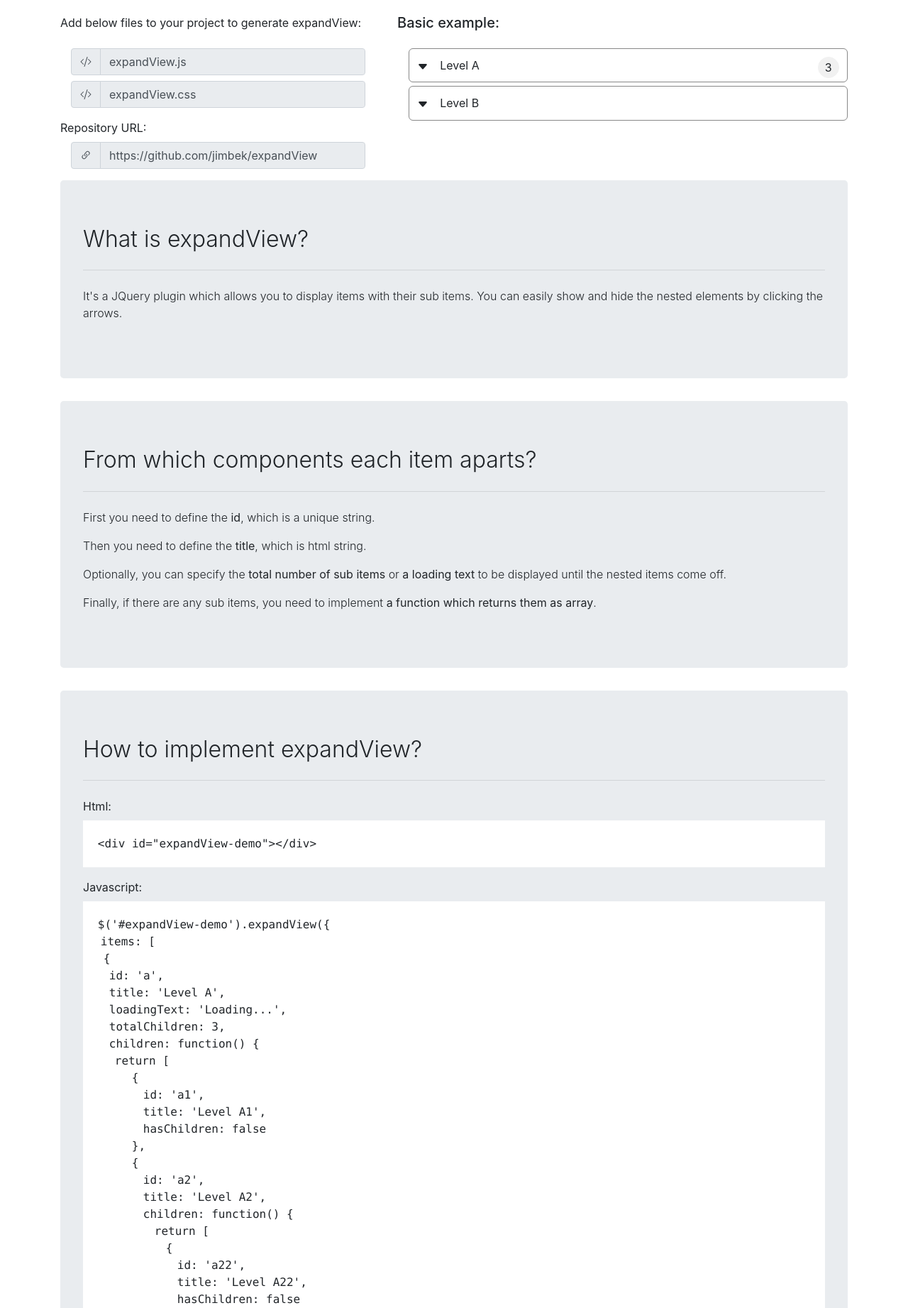
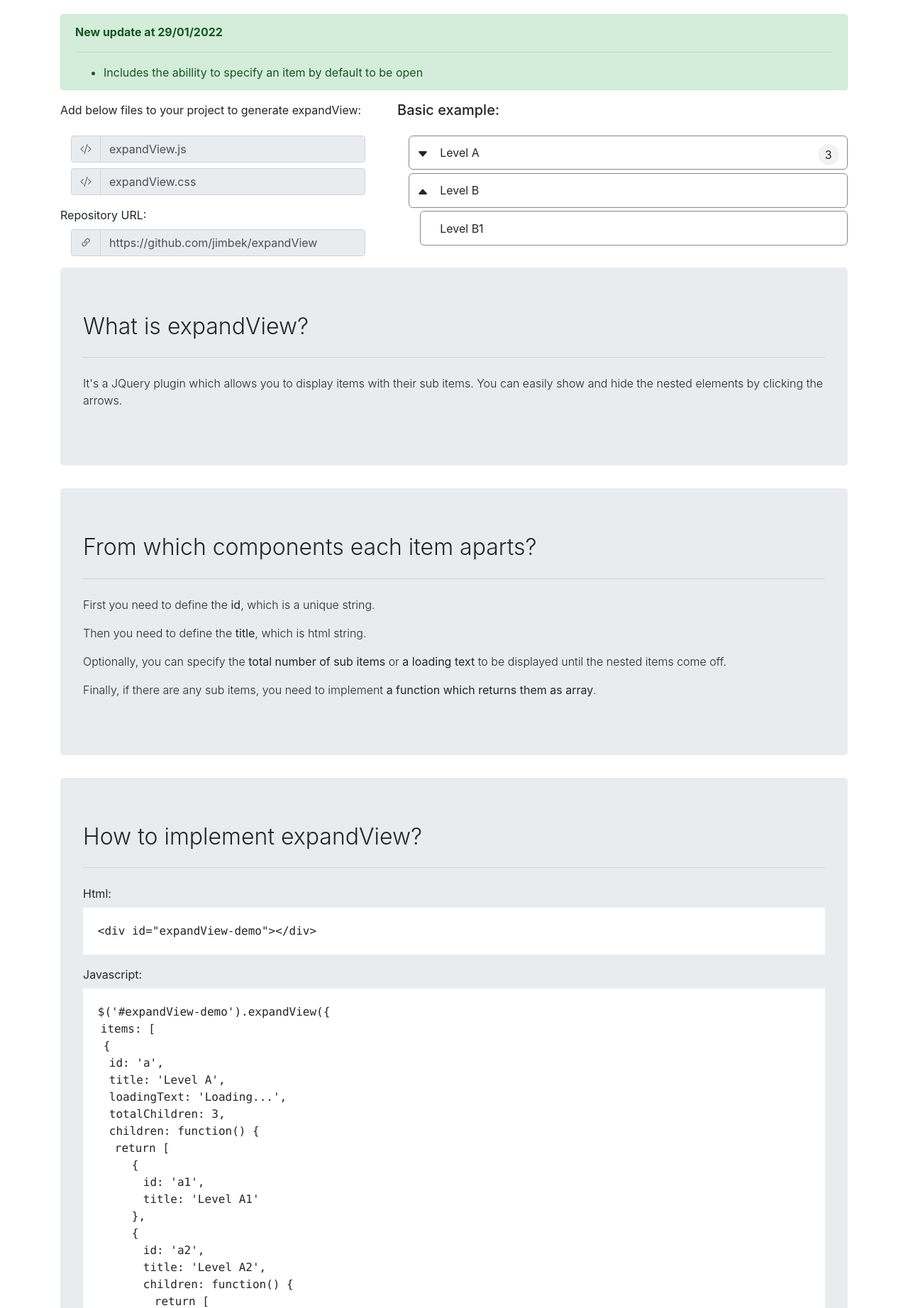
Before and after one commit to jimbek/expandView, a plain HTML site: page index.html in a window 1280 px wide. Shown: the part 60-1903 px from the top of the page at 71% size. Drawn offline with nearby package versions, Linux system fonts and the light colour scheme.

Commit message:
An item can be by default open

```diff
--- a/expandView.js
+++ b/expandView.js
@@ -49,8 +49,12 @@ jQuery.fn.extend({
           //Add left arrow
           html += '<div expand-item-id="' + options.items[i].id + '"' + ' expand-item-index="' + i + '"' +' class="expand-item-arrow">';
 
-          if (options.items[i].hasChildren == undefined || options.items[i].hasChildren == true) {
-            html += '<svg xmlns="http://www.w3.org/2000/svg" width="16" height="16" fill="currentColor" class="bi bi-caret-down-fill" viewBox="0 0 16 16"><path d="M7.247 11.14 2.451 5.658C1.885 5.013 2.345 4 3.204 4h9.592a1 1 0 0 1 .753 1.659l-4.796 5.48a1 1 0 0 1-1.506 0z"/></svg>';
+          if (options.items[i].children != undefined) {
+            if (options.items[i].open == undefined || options.items[i].open == false) {
+              html += '<svg xmlns="http://www.w3.org/2000/svg" width="16" height="16" fill="currentColor" class="bi bi-caret-down-fill" viewBox="0 0 16 16"><path d="M7.247 11.14 2.451 5.658C1.885 5.013 2.345 4 3.204 4h9.592a1 1 0 0 1 .753 1.659l-4.796 5.48a1 1 0 0 1-1.506 0z"/></svg>';
+            } else {
+              html += '<svg xmlns="http://www.w3.org/2000/svg" width="16" height="16" fill="currentColor" class="bi bi-caret-up-fill" viewBox="0 0 16 16"><path d="m7.247 4.86-4.796 5.481c-.566.647-.106 1.659.753 1.659h9.592a1 1 0 0 0 .753-1.659l-4.796-5.48a1 1 0 0 0-1.506 0z"/></svg>';
+            }
           }
 
           html += '</div>';
@@ -89,11 +93,17 @@ jQuery.fn.extend({
           //Get value from "expand-item-index" property of "arrow" element
           let index = parseInt($(children[i]).children()[0].getAttribute('expand-item-index'));
           //Implement "click()" function if the element has sub items
-          if (options.items[index].hasChildren == undefined || options.items[index].hasChildren == true) {
+          if (options.items[index].children != undefined) {
             let arrowElement = $($(children[i]).children()[0]);
+
             arrowElement.click(function() {
               arrowElement.expand(options.items[index].children);
             });
+
+            //If item is by default open, we show it's nested items
+            if (options.items[index].open == true) {
+              arrowElement.expand(options.items[index].children);
+            }
           }
         }
       }
--- a/index.html
+++ b/index.html
@@ -21,6 +21,22 @@
   </nav>
 
   <div class="container mt-4">
+
+    <div class="row">
+      <div class="col-12">
+        <div class="alert alert-success" role="alert">
+          <b>
+            New update at 29/01/2022
+          </b>
+          <hr />
+          <ul class="mb-0">
+            <li>
+              Includes the abillity to specify an item by default to be open
+            </li>
+          </ul>
+        </div>
+      </div>
+    </div>
 
     <div class="row">
         <div class="col-md-5 col-sm-12">
@@ -186,11 +202,7 @@
                 </span>
                 <br />
                 <span class="ml-6">
-                    title: 'Level A1',
-                  </span>
-                  <br />
-                  <span class="ml-6">
-                    hasChildren: false
+                  title: 'Level A1'
                 </span>
                 <br />
                 <span class="ml-5">
@@ -226,11 +238,7 @@
                 </span>
                 <br />
                 <span class="ml-9">
-                    title: 'Level A22',
-                  </span>
-                  <br />
-                  <span class="ml-9">
-                    hasChildren: false
+                  title: 'Level A22'
                 </span>
                 <br />
                 <span class="ml-8">
@@ -274,6 +282,10 @@
                 </span>
                 <br />
                 <span class="ml-3">
+                  open: true,
+                </span>
+                <br />
+                <span class="ml-3">
                   children: function() {
                 </span>
                 <br />
@@ -290,11 +302,7 @@
                 </span>
                 <br />
                 <span class="ml-6">
-                    title: 'Level B1',
-                  </span>
-                  <br />
-                  <span class="ml-6">
-                    hasChildren: false
+                  title: 'Level B1'
                 </span>
                 <br />
                 <span class="ml-5">
@@ -348,8 +356,7 @@
             return [
               {
                 id: 'a1',
-                title: 'Level A1',
-                hasChildren: false
+                title: 'Level A1'
               },
               {
                 id: 'a2',
@@ -358,8 +365,7 @@
                   return [
                     {
                       id: 'a22',
-                      title: 'Level A22',
-                      hasChildren: false
+                      title: 'Level A22'
                     }
                   ]
                 }
@@ -370,12 +376,12 @@
         {
           id: 'b',
           title: 'Level B',
+          open: true,
           children: function() {
             return [
               {
                 id: 'b1',
-                title: 'Level B1',
-                hasChildren: false
+                title: 'Level B1'
               }
             ]
           }
--- a/site.css
+++ b/site.css
@@ -10,6 +10,10 @@
 
 .lead {
     font-size: 1rem!important;
+}
+
+.mb-0 {
+    margin-bottom: 0;
 }
 
 .ml-6 {
```
Also changed, not shown: 1 other file. Lines whose indentation alone changed are shown as unchanged.
